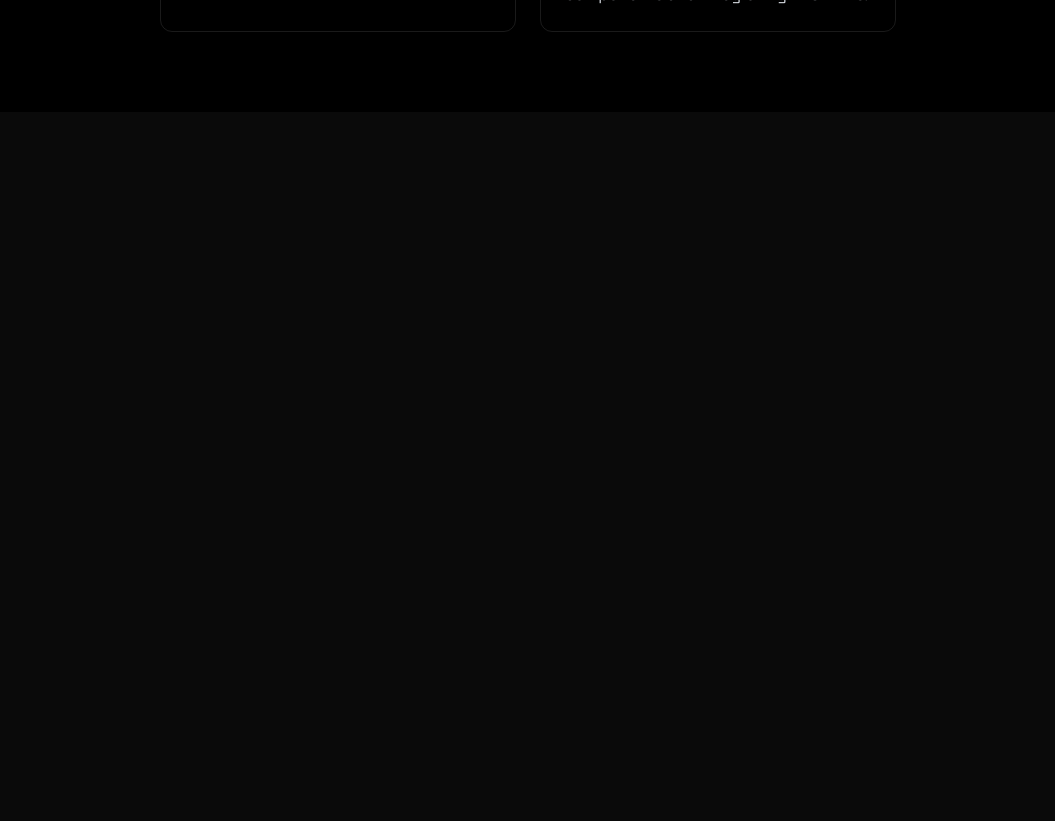
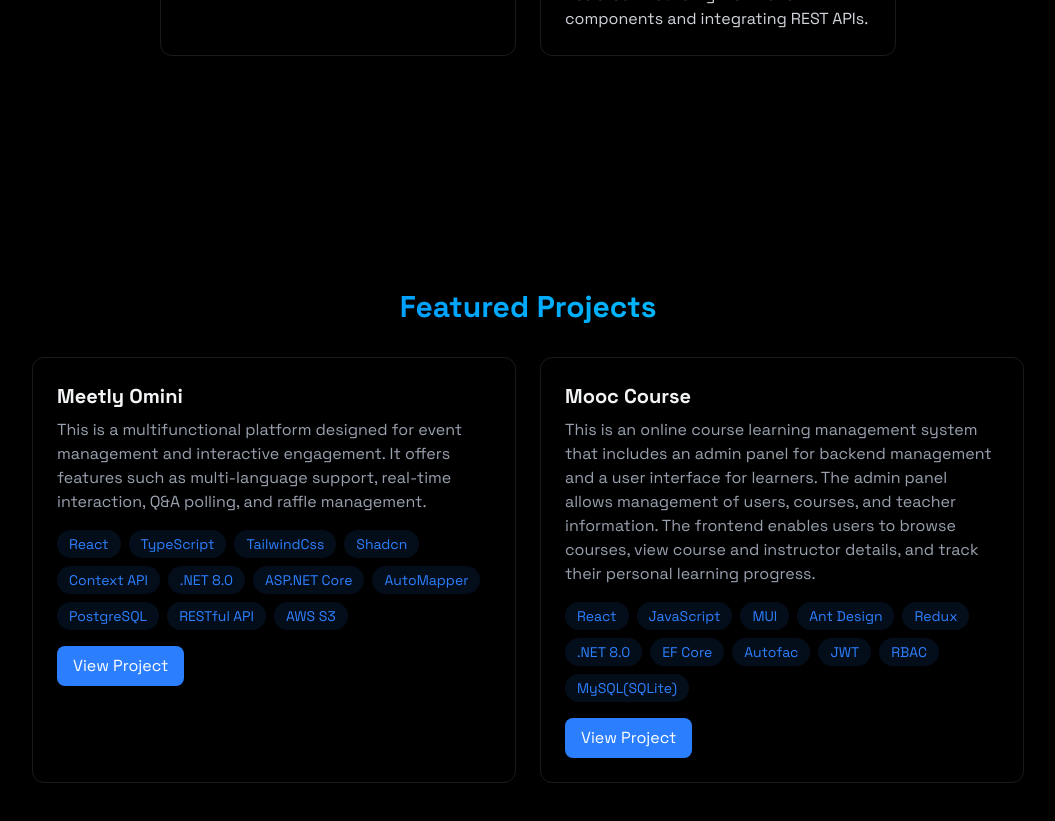
Before and after one commit to KwonZhu/Portfolio, a React (Vite) app: page / in a window 1280 px wide. Shown: the part 1520-2341 px from the top of the page, without its empty margins (112-1167 px from the left). Before the commit the page ends 1632 px from the top, so only its background shows below. Built offline with nearby package versions, Linux system fonts and the light colour scheme.

Commit message:
feat: add Project page

```diff
--- a/src/App.jsx
+++ b/src/App.jsx
@@ -5,6 +5,7 @@ import { NavBar } from "./components/NavBar";
 import { MobileMenu } from "./components/MobileMenu";
 import { Home } from "./components/sections/Home";
 import { About } from "./components/sections/About";
+import { Project } from "./components/sections/Project";
 import { useState } from "react";
 
 function App() {
@@ -23,6 +24,7 @@ function App() {
         <MobileMenu menuOpen={menuOpen} setMenuOpen={setMenuOpen} />
         <Home />
         <About />
+        <Project />
       </div>
     </>
   );
--- a/src/components/sections/About.jsx
+++ b/src/components/sections/About.jsx
@@ -1,6 +1,6 @@
 export const About = () => {
-  const fronendSkills = ["React", "JavaScript", "TypeScript", "TailwindCss"];
-  const backendSkills = ["NodeJS", "MongoDB", "GraphQL", "C#", ".Net"];
+  const frontendSkills = ["React", "JavaScript", "TypeScript", "TailwindCss"];
+  const backendSkills = ["Node.js", "MongoDB", "GraphQL", "C#", ".Net"];
 
   return (
     <section
@@ -21,9 +21,9 @@ export const About = () => {
             <div className="rounded-xl p-6 hover:-translate-y-1 transition-all">
               <h3 className="text-xl font-bold mb-4">Frontend</h3>
               <div className="flex flex-wrap gap-2">
-                {fronendSkills.map((skill, key) => (
+                {frontendSkills.map((skill, index) => (
                   <span
-                    key={key}
+                    key={index}
                     className="bg-blue-500/10 text-blue-500 py-1 px-3 rounded-full text-sm hover:bg-blue-500/20 hover:shadow-[0_2px_8px_rgba(59,130,246,0.2)] transition">
                     {skill}
                   </span>
@@ -65,12 +65,14 @@ export const About = () => {
             <div className="space-y-4 text-gray-300">
               <div>
                 <h4 className="font-semibold">
-                  Software Engineer at Meetly Omini (Dec 2024 - Mar 2025)
+                  Intern at Meetly Omini (Nov 2024 - Mar 2025)
                 </h4>
                 <p>Developed and maintained applications.</p>
               </div>
               <div>
-                <h4 className="font-semibold">Intern at MoocCourse </h4>
+                <h4 className="font-semibold">
+                  Intern at MoocCourse (Nov 2024 - Mar 2025){" "}
+                </h4>
                 <p>
                   Assisted in building front-end components and integrating REST
                   APIs.
--- a/src/components/sections/Project.jsx
+++ b/src/components/sections/Project.jsx
@@ -0,0 +1,83 @@
+export const Project = () => {
+  // Project Data with Tech Stack
+  const projectsData = [
+    {
+      title: "Meetly Omini",
+      description:
+        "This is a multifunctional platform designed for event management and interactive engagement. It offers features such as multi-language support, real-time interaction, Q&A polling, and raffle management.",
+      techStack: [
+        "React",
+        "TypeScript",
+        "TailwindCss",
+        "Shadcn",
+        "Context API",
+        ".NET 8.0",
+        "ASP.NET Core",
+        "AutoMapper",
+        "PostgreSQL",
+        "RESTful API",
+        "AWS S3",
+      ],
+      link: "https://uat.meetlyomni.com/",
+    },
+    {
+      title: "Mooc Course",
+      description:
+        "This is an online course learning management system that includes an admin panel for backend management and a user interface for learners. The admin panel allows management of users, courses, and teacher information. The frontend enables users to browse courses, view course and instructor details, and track their personal learning progress.",
+      techStack: [
+        "React",
+        "JavaScript",
+        "MUI",
+        "Ant Design",
+        "Redux",
+        ".NET 8.0",
+        "EF Core",
+        "Autofac",
+        "JWT",
+        "RBAC",
+        "MySQL(SQLite)",
+      ],
+      link: "https://github.com/orgs/MoocDevTeam/repositories",
+    },
+  ];
+
+  return (
+    <section
+      id="project"
+      className="min-h-screen flex justify-center items-center py-20">
+      <div className="max-w-5xl mx-auto px-4">
+        <h2 className="text-3xl text-center font-bold mb-8 bg-gradient-to-r from-blue-500 to-cyan-400 bg-clip-text text-transparent">
+          Featured Projects
+        </h2>
+        <div className="grid grid-cols-1 md:grid-cols-2 gap-6">
+          {projectsData.map((project, index) => (
+            <div
+              key={index}
+              className="p-6 rounded-xl border border-white/10 hover:-translate-y-1 hover:border-blue-500/30 hover:shadow-[0_2px_8px_rgba(59,130,246,0.1)] transition-all">
+              <h3 className="text-xl font-bold mb-2">{project.title}</h3>
+              <p className="text-gray-400 mb-4">{project.description}</p>
+              {/* Tech Stack */}
+              <div className="flex flex-wrap gap-2 mb-4">
+                {project.techStack.map((skill, key) => (
+                  <span
+                    key={key}
+                    className="bg-blue-500/10 text-blue-500 py-1 px-3 rounded-full text-sm hover:bg-blue-500/20 hover:shadow-[0_2px_8px_rgba(59,130,246,0.2)] transition">
+                    {skill}
+                  </span>
+                ))}
+              </div>
+              {/* View Project Button */}
+              <div className="flex justify-between items-center">
+                <a
+                  href={project.link}
+                  className="px-4 py-2 bg-blue-500 text-white rounded-lg hover:bg-blue-400 transition">
+                  View Project
+                </a>
+              </div>
+            </div>
+          ))}
+        </div>
+      </div>
+    </section>
+  );
+};
```
